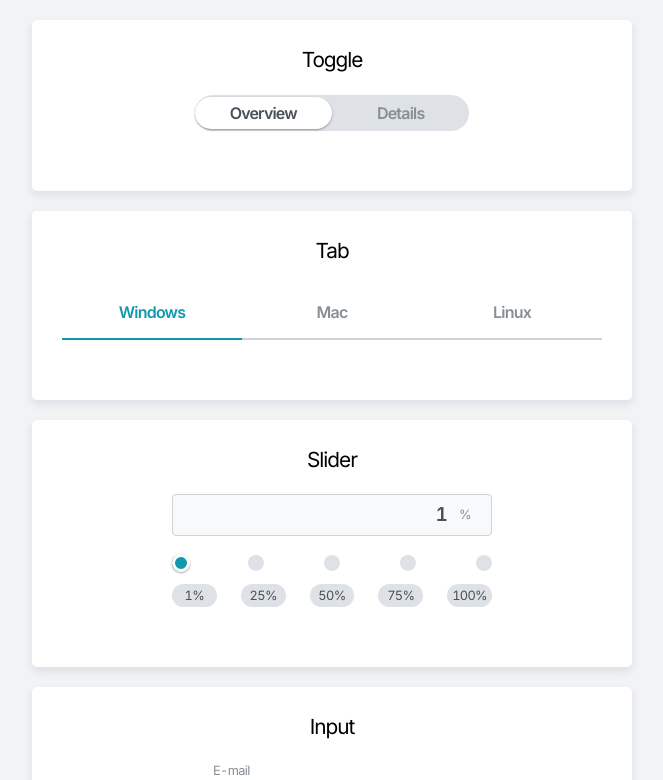
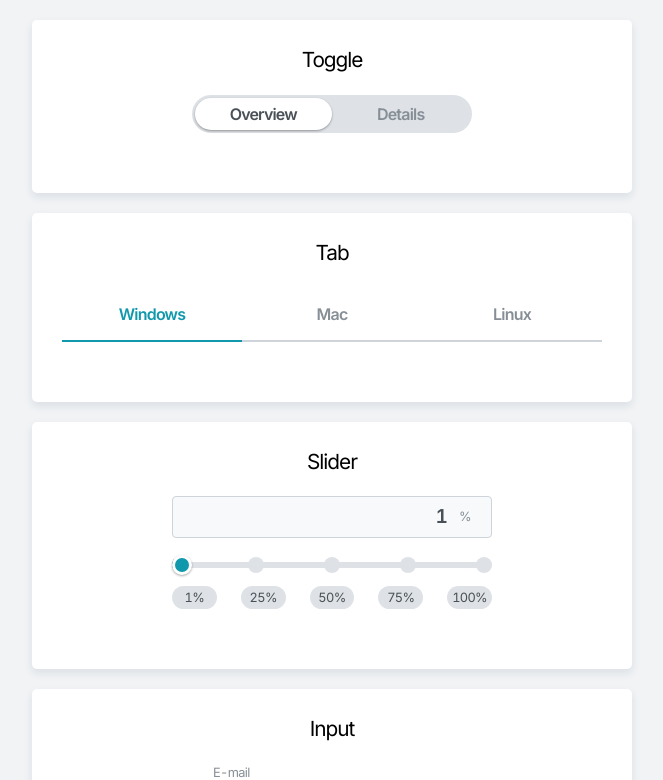
Before and after one commit to kec0130/wanted_pre_onboarding, a React (Create React App) app: page / in a window 1280 px wide. Shown: the top 780 px of the page, without its empty margins (308-971 px from the left). Built offline with nearby package versions, Linux system fonts and the light colour scheme.

Commit message:
Design: update toggle style

```diff
--- a/src/components/Toggle/Toggle.module.scss
+++ b/src/components/Toggle/Toggle.module.scss
@@ -1,5 +1,4 @@
 @use '/src/styles/constants/colors';
-@use '/src/styles/constants/sizes';
 @use '/src/styles/constants/levels';
 
 .toggleWrapper {
@@ -7,11 +6,12 @@
   display: flex;
   align-items: center;
   background-color: colors.$BACKGROUND;
-  border-radius: sizes.$TOGGLE_HEIGHT;
+  border: 3px solid colors.$BACKGROUND;
+  border-radius: 2rem;
 
   .indicator {
     position: absolute;
-    height: calc(100% - 4px);
+    height: 100%;
     background-color: colors.$WHITE;
     border-radius: 1rem;
     box-shadow: 0 1px 3px rgba(0, 0, 0, 12%), 0 1px 2px rgba(0, 0, 0, 24%);
@@ -22,11 +22,10 @@
     z-index: levels.$TOGGLE_BUTTON;
     display: flex;
     justify-content: center;
-    padding: 8px 40px;
+    padding: 6px 40px;
     font-size: 100%;
     font-weight: 600;
     color: colors.$FONT_LIGHT;
-    text-align: center;
     transition: 0.2s ease-in-out;
 
     &.active {
--- a/src/styles/base/_more.scss
+++ b/src/styles/base/_more.scss
@@ -53,7 +53,7 @@ input::-webkit-contacts-auto-fill-button {
 
 input {
   background-color: transparent;
-  background-image: none !important;
+  // background-image: none !important;
   border: 0;
 }
 
--- a/src/styles/constants/_sizes.scss
+++ b/src/styles/constants/_sizes.scss
@@ -5,7 +5,5 @@ $FONT_SMALL: 0.8rem;
 
 $INPUT_PADDING: 10px;
 
-$TOGGLE_HEIGHT: 32px;
-
-$SLIDER_THUMB: 18px;
+$SLIDER_THUMB: 20px;
 $SLIDER_CIRCLE: 16px;
```
